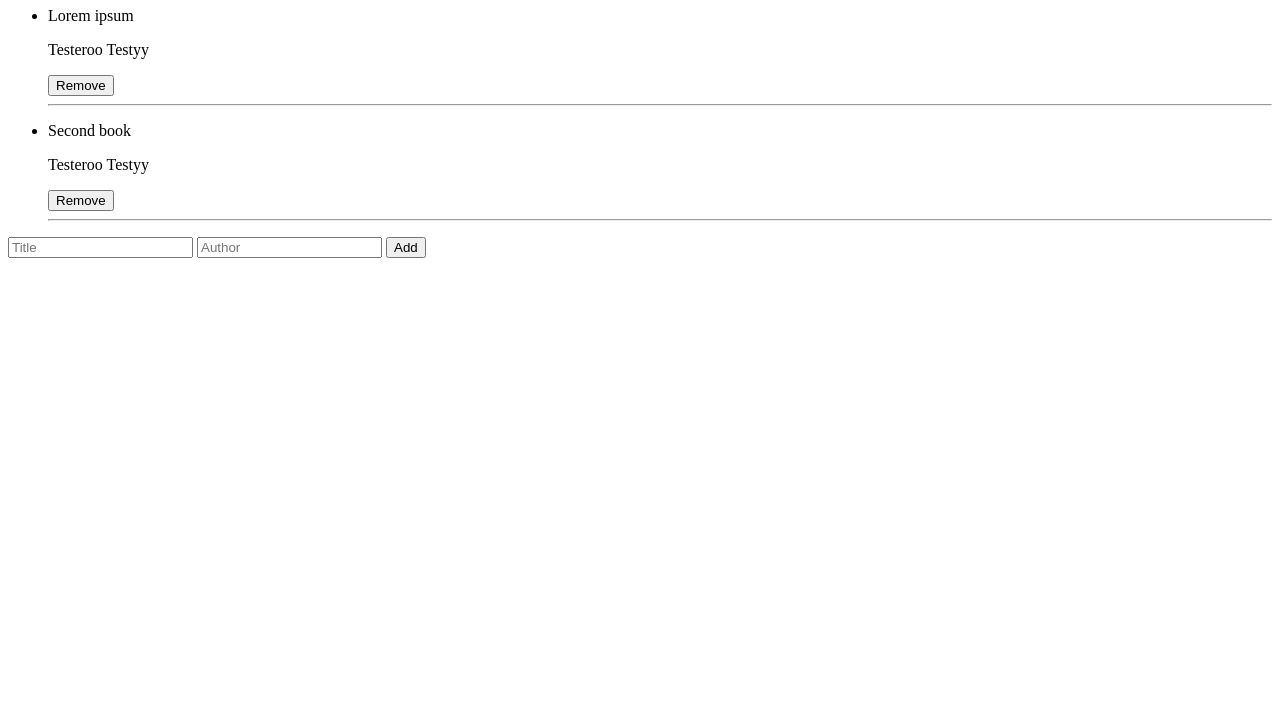
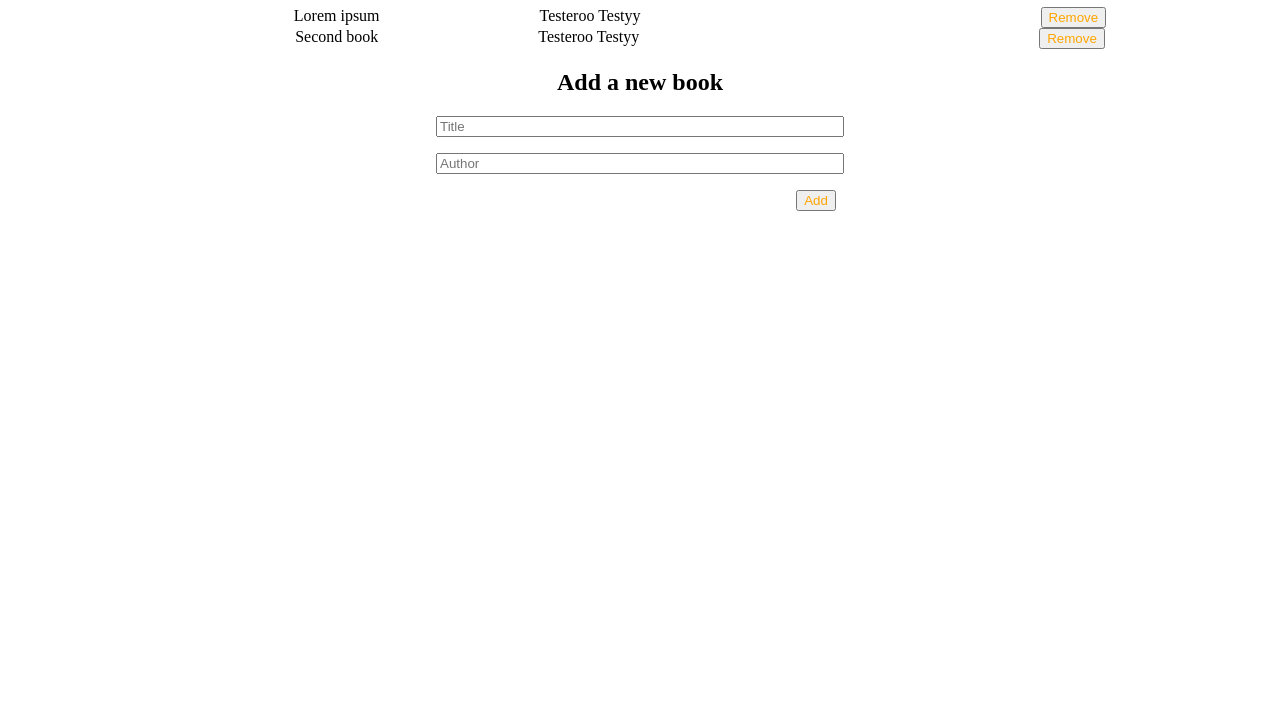
Before and after one commit to VaneCode/awesome-books-project, a plain HTML site: page index.html in a window 1280 px wide. Shown: the part 73-800 px from the top of the page. Drawn offline with Linux system fonts and the light colour scheme.

Commit message:
Add styling to project

```diff
--- a/dist/styles.css
+++ b/dist/styles.css
@@ -1 +1,49 @@
 /*# sourceMappingURL=styles.css.map */
+
+h1{
+    text-align: center;
+}
+
+ul{
+    list-style-type: none;
+    text-align: center;
+}
+
+li div{
+  display: flex;
+  justify-content: center;
+  align-content: center;
+}
+
+h2{
+    text-align: center;
+}
+
+hr{
+    display: none;
+}
+
+form{
+    text-align: center;
+}
+
+input{
+    display: block;
+    margin: 1rem auto;
+    width: 25rem;
+}
+
+li div p{
+ margin: 0rem 5rem;
+}
+
+li div button{
+    margin-left: 20rem;
+}
+button{
+    color: orange;
+}
+
+#addBtn{
+    margin-left: 22rem;
+}
--- a/index.html
+++ b/index.html
@@ -23,6 +23,7 @@
         </section>
         <!--Section to add books-->
         <section>
+            <h2>Add a new book</h2>
             <form action="#" id="bookFrm">
                 <input type="text" id="bookTitle" placeholder="Title">
                 <input type="text" id="bookAuthor" placeholder="Author">
```
